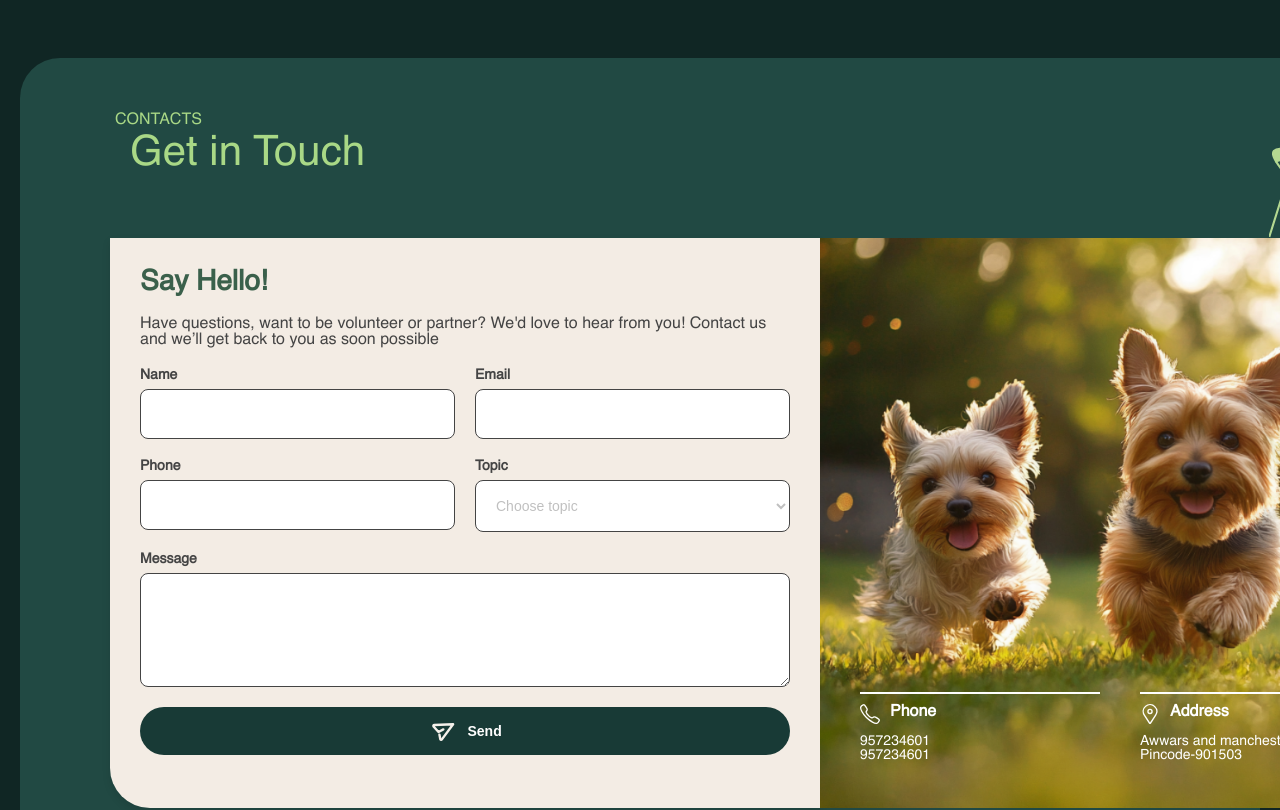
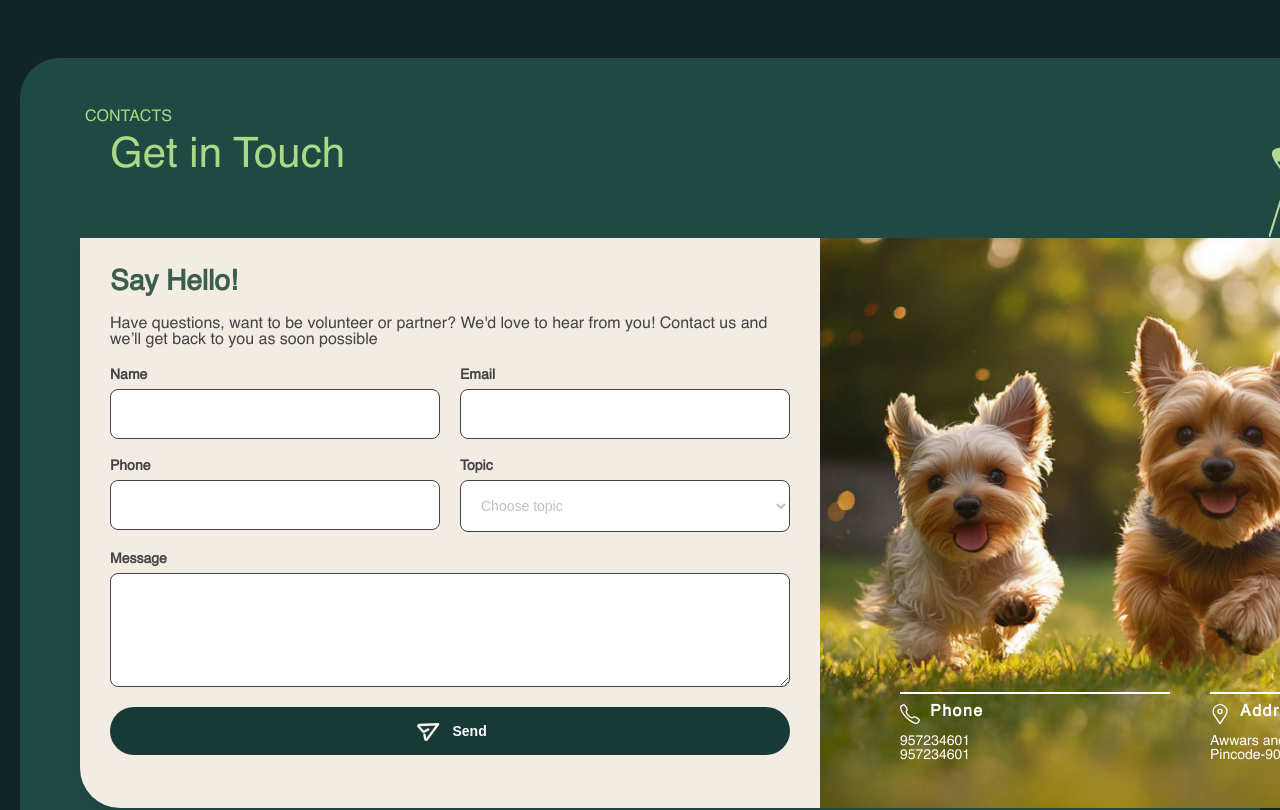
Before and after one commit to vidwanns/the_rescue_tails_, a Next.js app: page / in a window 1280 px wide. Shown: the part 4270-5080 px from the top of the page. Built offline with nearby package versions, Linux system fonts and the light colour scheme.

Commit message:
Update sixthSection.css

```diff
--- a/src/app/styles/component/sixthSection/sixthSection.css
+++ b/src/app/styles/component/sixthSection/sixthSection.css
@@ -35,17 +35,17 @@
 
 .left-text h4 {
     font-size: 16px;
-    margin-bottom: 5px;
+    margin-bottom: 10px;
     font-family: 'HV';
     font-weight: lighter;
-    margin-left: 75px;
+    margin-left: 45px;
     color: #A9D886;
 }
 
 .left-text h1 {
     font-size: 42px;
     margin-bottom: 50px;
-    margin-left: 90px;
+    margin-left: 70px;
     color: #A9D886;
     font-family: 'HV';
     font-weight: lighter;
@@ -95,9 +95,9 @@
     background-color: #F3ECE4;
     padding: 30px;
     border-radius: 0 0 0 40px;
-    width: 750px;
+    width: 800px;
     box-shadow: 0 4px 8px rgba(0, 0, 0, 0.1);
-    margin-left: -110px;
+    margin-left: -140px;
     height: 570px;
 }
 
@@ -174,7 +174,7 @@
 }
 
 .contact-image {
-    width: 700PX;
+    width: 740PX;
     height: 570px;
     object-fit: cover;
 }
@@ -182,7 +182,7 @@
 .info-details {
     position: absolute;
     bottom: 20px;
-    left: 20px;
+    left: 60px;
     color: #fff;
     padding: 10px 20px;
     display: flex;
@@ -197,6 +197,7 @@
     justify-content: flex-start;
     gap: 10px;
     margin-bottom: 20px;
+    width: auto;
 }
 
 .info-icon-text {
@@ -204,6 +205,7 @@
     align-items: flex-start;
     gap: 10px;
     justify-content: flex-start;
+    letter-spacing: 1.5px;
 }
 
 .info-icon {
@@ -221,7 +223,7 @@
     border: none;
     height: 2px;
     background-color: #fff;
-    width: 240px;
+    width: 270px;
     margin-top: 10px;
 }
 
```
